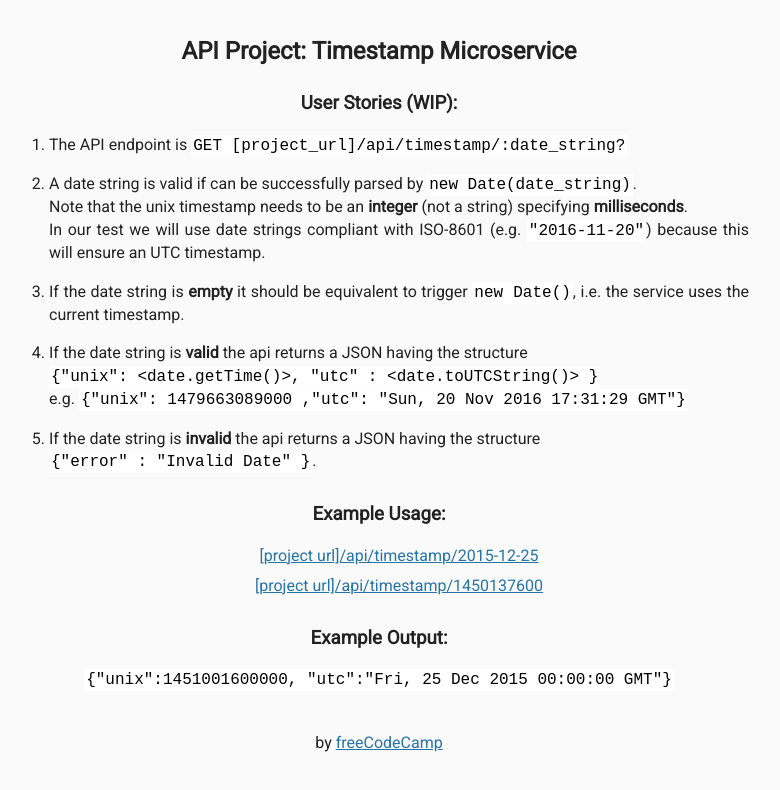
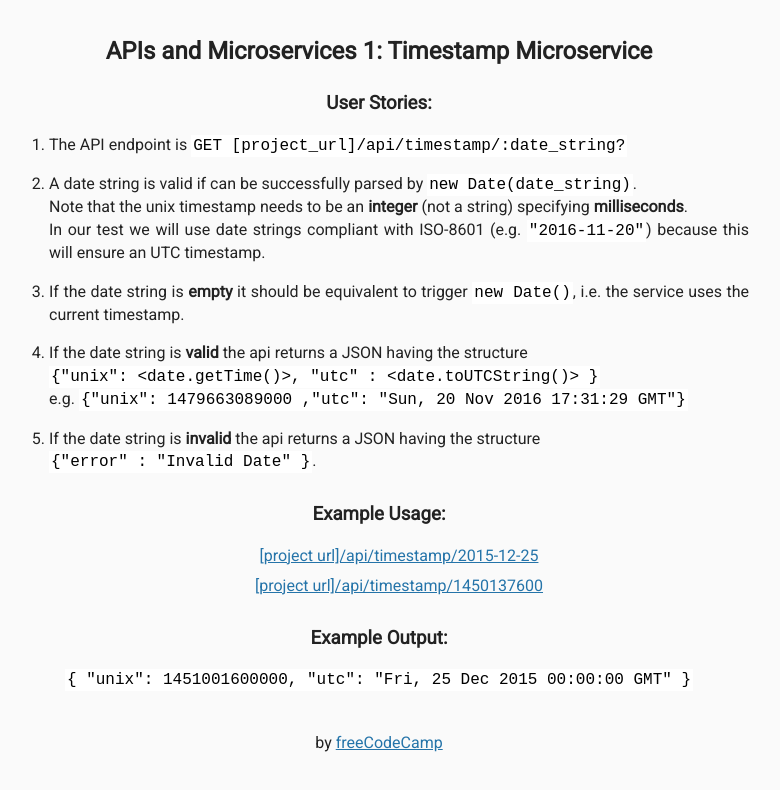
Before and after one commit to scissorsneedfoodtoo/timestamp-microservice-fcc-solution-2, a website: page views/index.html in a window 1280 px wide. Shown: the whole page, without its empty margins (261-1041 px from the left). Drawn offline with Linux system fonts and the light colour scheme.

Commit message:
fix: update README and index.html

```diff
--- a/package.json
+++ b/package.json
@@ -1,7 +1,7 @@
 {
 	"name": "timestamp",
 	"version": "0.0.1",
-	"description": "API project for freeCodeCamp",
+	"description": "APIs and Microservices Timestamp Microservice Solution",
 	"main": "server.js",
 	"scripts": {
 		"start": "node server.js",
@@ -15,16 +15,12 @@
 		"express": "^5.0.0-alpha.2",
 		"mocha": "^6.2.2"
 	},
-	"engines": {
-		"node": "4.4.5"
-	},
 	"repository": {
 		"type": "git",
 		"url": "https://hyperdev.com/#!/project/welcome-project"
 	},
 	"keywords": [
 		"node",
-		"hyperdev",
 		"express"
 	],
 	"license": "MIT"
--- a/views/index.html
+++ b/views/index.html
@@ -12,10 +12,9 @@
    <body>
 
       <div class="container">
-        <h2>API Project: Timestamp Microservice</h2>
-        <h3>User Stories (WIP):</h3>
+        <h2>APIs and Microservices 1: Timestamp Microservice</h2>
+        <h3>User Stories:</h3>
         <ol class="user-stories">
-
           <li>The API endpoint is <code>GET [project_url]/api/timestamp/:date_string?</code></li>
           <li>A date string is valid if can be successfully parsed by <code>new Date(date_string)</code>.<br>
           Note that the unix timestamp needs to be an <strong>integer</strong> (not a string) specifying <strong>milliseconds</strong>.<br>
@@ -24,7 +23,7 @@
           <li>If the date string is <strong>valid</strong> the api returns a JSON having the structure<br><code>{"unix": &lt;date.getTime()&gt;, "utc" : &lt;date.toUTCString()&gt; }</code><br>
             e.g. <code>{"unix": 1479663089000 ,"utc": "Sun, 20 Nov 2016 17:31:29 GMT"}</code></li>
           <li>If the date string is <strong>invalid</strong> the api returns a JSON having the structure <br>
-              <code>{"error" : "Invalid Date" }</code>.
+            <code>{"error" : "Invalid Date" }</code>.
           </li>
         </ol>
 
@@ -37,12 +36,12 @@
 
         <h3>Example Output:</h3>
         <p>
-          <code>{"unix":1451001600000, "utc":"Fri, 25 Dec 2015 00:00:00 GMT"}</code>
+          <code>{ "unix": 1451001600000, "utc": "Fri, 25 Dec 2015 00:00:00 GMT" }</code>
         </p>
       </div>
       <div class="footer">
         <p>
-          by <a href="http://www.freecodecamp.com/">freeCodeCamp</a>
+          by <a href="http://www.freecodecamp.org/">freeCodeCamp</a>
         </p>
       </div>
    </body>
```
Also changed, not shown: README.md.
